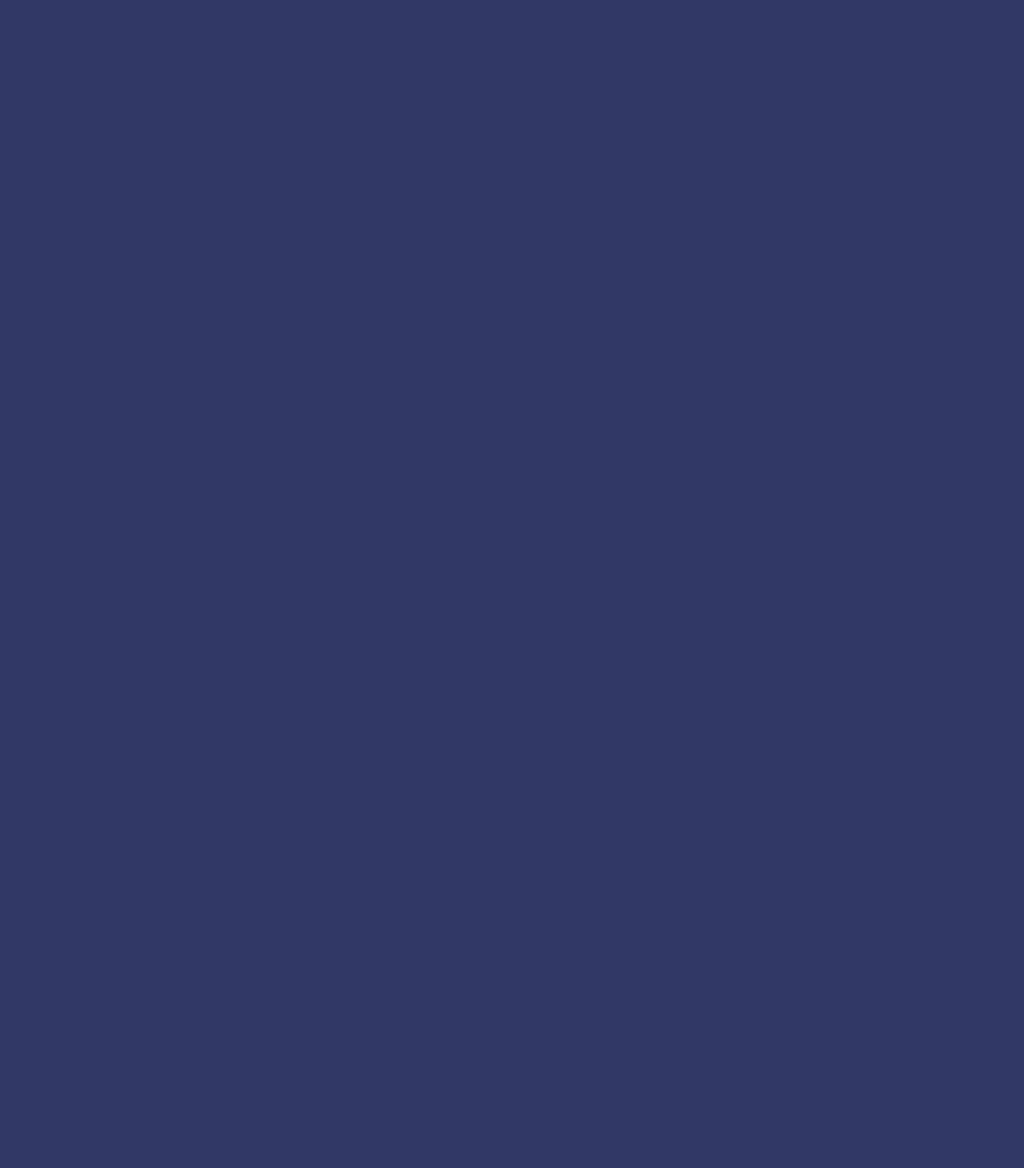
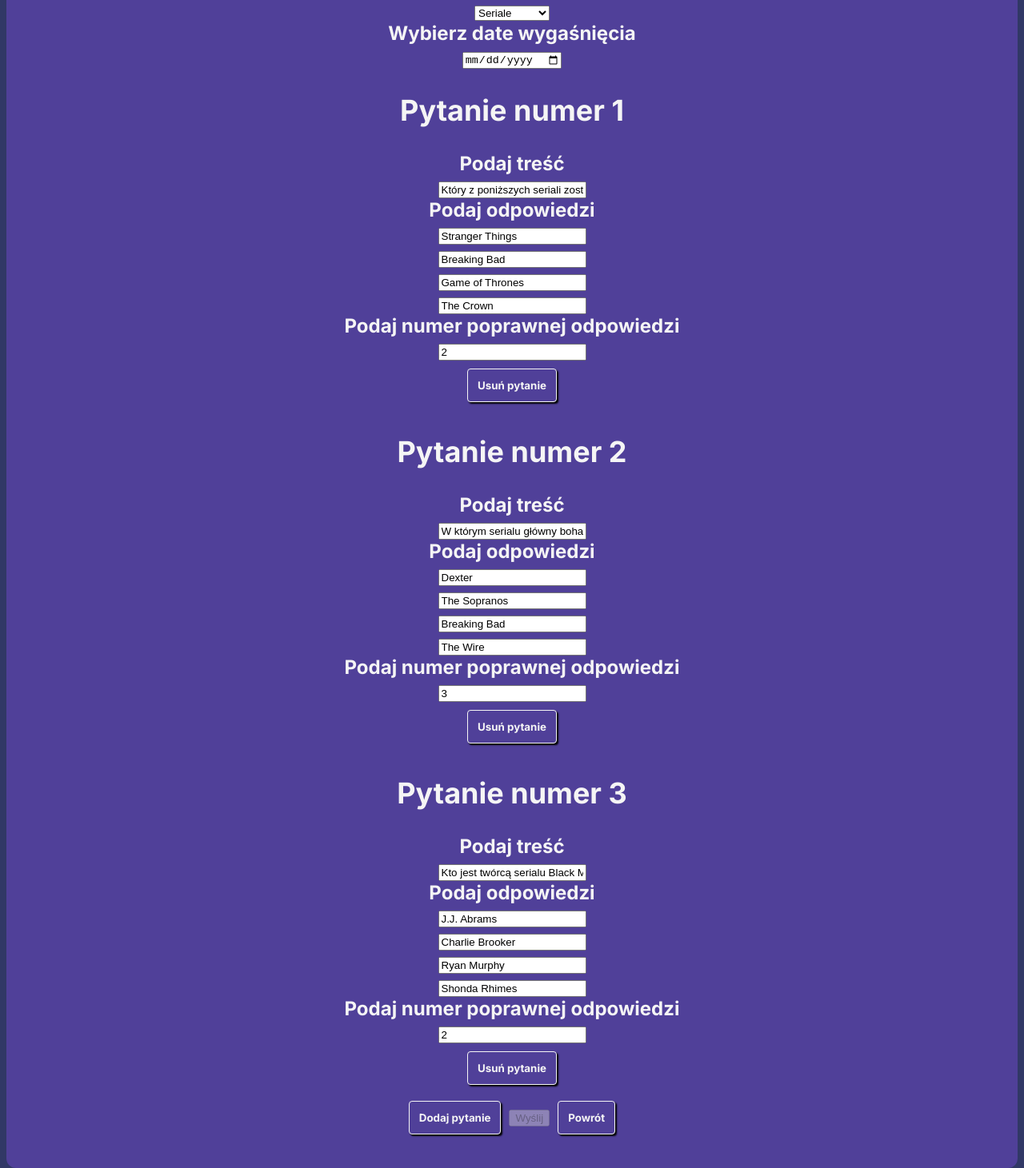
Before and after one commit to Squezer123/AngularProject, an Angular app: page /quiz/1/edit in a window 1280 px wide. Before the commit this address led to /. Shown: the part 268-1729 px from the top of the page at 80% size. Before the commit the page ends 800 px from the top, so only its background shows below. Built offline with nearby package versions, Linux system fonts and the light colour scheme.

Commit message:
dodanie edycji

```diff
--- a/src/app/app-routing.module.ts
+++ b/src/app/app-routing.module.ts
@@ -10,7 +10,8 @@ const routes: Routes = [
   { path: 'quiz-form', component: QuizFormComponent },
   { path: 'quiz-list', component: QuizListComponent },
   { path: 'quiz', component: QuizListComponent },
-  { path: 'quiz/:id/conduct', component: QuizConductorComponent }
+  { path: 'quiz/:id/conduct', component: QuizConductorComponent },
+  { path: 'quiz/:id/edit', component: QuizFormComponent }
 ];
 
 @NgModule({
--- a/src/app/domain/pytanie.model.ts
+++ b/src/app/domain/pytanie.model.ts
@@ -1,7 +1,7 @@
 export class Pytanie {
 
-  constructor(private _tresc: String,
-              private _odpowiedzi: String[],
+  constructor(private _tresc: string,
+              private _odpowiedzi: string[],
               // PoprawnaOdpowiedz indeksujemy od 0
               // Czyli może mieć wartość z przedziału od 0 do 3
               private _poprawnaOdpowiedz: number) {
--- a/src/app/domain/quiz.model.ts
+++ b/src/app/domain/quiz.model.ts
@@ -4,7 +4,7 @@ import { Pytanie } from "./pytanie.model";
 export class Quiz {
 
   constructor(private _id: number,
-              private _nazwa: String,
+              private _nazwa: string,
               private _kategoria: Kategoria,
               private _dataWygasniecia: Date,
               private _pytania: Pytanie[]) {
--- a/src/app/quiz-form/quiz-form.component.html
+++ b/src/app/quiz-form/quiz-form.component.html
@@ -28,7 +28,7 @@
     </ng-container>
 
     <button type="button" class="btn" (click)="addPytanie()">Dodaj pytanie</button>
-    <button type="submit" class="btn" [disabled]=form.invalid>Wyślij</button>
+    <button type="submit" [disabled]=form.invalid>Wyślij</button>
     <button type="button" class="btn" (click)="return()">Powrót</button>
   </form>
 </div>
--- a/src/app/quiz-form/quiz-form.component.ts
+++ b/src/app/quiz-form/quiz-form.component.ts
@@ -3,8 +3,9 @@ import { FormArray, FormBuilder, FormControl, FormGroup, Validators } from "@ang
 import { startsWithUppercase } from '../validators/custom-validators';
 import { Kategoria } from "../domain/kategoria.enum";
 import { QuizService } from "../services/quiz.service";
-import {Router} from "@angular/router";
+import {ActivatedRoute, Router} from "@angular/router";
 import {Pytanie} from "../domain/pytanie.model";
+import {Quiz} from "../domain/quiz.model";
 
 @Component({
   selector: 'app-quiz-form',
@@ -15,20 +16,40 @@ export class QuizFormComponent {
   form: FormGroup;
   kategorie: string[];
 
-  constructor(private fb: FormBuilder, private quizService: QuizService, private router: Router) {
+  id: number
+
+  constructor(private fb: FormBuilder, private quizService: QuizService, private router: Router, route: ActivatedRoute) {
     this.kategorie = Object.values(Kategoria);
 
+    let nazwa='',kategoria='';
+
+    this.id = +route.snapshot.params['id'];
+    let quiz;
+    if(!isNaN(this.id)) {
+      quiz = this.quizService.findQuizById(this.id);
+
+      nazwa = quiz.nazwa;
+      kategoria = quiz.kategoria;
+        //dataWygasniecia = this.quiz.dataWygasniecia.getFullYear();
+    }
+
     this.form = this.fb.group({
-      nazwa: new FormControl('', [Validators.required, Validators.minLength(3),
+      nazwa: new FormControl(nazwa, [Validators.required, Validators.minLength(3),
         Validators.maxLength(50),startsWithUppercase]),
-      kategoria: new FormControl('', Validators.required),
+      kategoria: new FormControl(kategoria, Validators.required),
       dataWygasniecia: new FormControl('', Validators.required),
       pytania: this.fb.array([], Validators.required)
     });
+
+    if(!isNaN(this.id)) {
+      for(let p of quiz.pytania) {
+        this.addPytanie(p.tresc,p.odpowiedzi,p.poprawnaOdpowiedz);
+      }
+    }
   }
 
   get pytania() {
-    return this.form.get('pytania') as FormArray;
+    return this.form?.get('pytania') as FormArray;
   }
   get nazwa() {
     return this.form.get('nazwa');
@@ -40,14 +61,14 @@ export class QuizFormComponent {
     return this.form.get('dataWygasniecia');
   }
 
-  addPytanie() {
+  addPytanie(tresc='',odp = ['','','',''],nrPoprawnejOdp = 0) {
     const pytanieForm = this.fb.group({
-      tresc: ['', [Validators.required, Validators.minLength(3), Validators.maxLength(50)]],
-      odp1: ['', [Validators.required, Validators.maxLength(30)]],
-      odp2: ['', [Validators.required, Validators.maxLength(30)]],
-      odp3: ['', [Validators.required, Validators.maxLength(30)]],
-      odp4: ['', [Validators.required, Validators.maxLength(30)]],
-      nrPoprawnejOdp: ['', [Validators.required, Validators.min(1), Validators.max(4)]]
+      tresc: [tresc, [Validators.required, Validators.minLength(3), Validators.maxLength(100)]],
+      odp1: [odp[0], [Validators.required, Validators.maxLength(30)]],
+      odp2: [odp[1], [Validators.required, Validators.maxLength(30)]],
+      odp3: [odp[2], [Validators.required, Validators.maxLength(30)]],
+      odp4: [odp[3], [Validators.required, Validators.maxLength(30)]],
+      nrPoprawnejOdp: [nrPoprawnejOdp+1, [Validators.required, Validators.min(1), Validators.max(4)]]
     });
 
     this.pytania.push(pytanieForm);
@@ -55,17 +76,25 @@ export class QuizFormComponent {
 
   register() {
     if (this.form.valid) {
-      console.log(this.form.value)
       const listaPytan: Pytanie[] = [];
       for(let element of this.form.value.pytania) {
         listaPytan.push(new Pytanie(element.tresc,[element.odp1,element.odp2,element.odp3,element.odp4],element.nrPoprawnejOdp-1));
       }
 
-        this.quizService.addQuiz(this.form.value.nazwa,this.form.value.kategoria,this.form.value.dataWygasniecia,listaPytan);
-        this.router.navigate([`/quiz-list`]);
-    }
-    else {
-      console.log("Pusty validator");
+      const date = this.form.value.dataWygasniecia.split("-");
+      let day = parseInt(date[2],10);
+      const newDate = new Date(parseInt(date[0],10),parseInt(date[1],10)-1,
+        day ,0, 0, 0, 0);
+      console.log(newDate);
+
+      if(isNaN(this.id)) {
+        this.quizService.addQuiz(this.form.value.nazwa,this.form.value.kategoria, newDate,listaPytan);
+      }
+      else {
+        this.quizService.editQuiz(this.id,this.form.value.nazwa,this.form.value.kategoria, newDate,listaPytan);
+      }
+
+      this.router.navigate([`/quiz-list`]);
     }
   }
   return() {
--- a/src/app/quiz-list/quiz-list-element/quiz-list-element.component.html
+++ b/src/app/quiz-list/quiz-list-element/quiz-list-element.component.html
@@ -5,5 +5,6 @@
   <p>Wygasa: {{ printDate() }}</p>
 
   <button type="button" class="start-button" (click)="startQuiz()">Rozpocznij quiz</button>
+  <button type="button" class="edit-button" (click)="editQuiz()">Edytuj quiz</button>
   <button type="button" class="delete-button" (click)="deleteQuiz()">Usuń quiz</button>
 </div>
--- a/src/app/quiz-list/quiz-list-element/quiz-list-element.component.scss
+++ b/src/app/quiz-list/quiz-list-element/quiz-list-element.component.scss
@@ -47,3 +47,10 @@
     margin-right: 0.5rem;
   }
 }
+.edit-button {
+  @include button;
+  background: #504099;
+  border: solid whitesmoke 1px;
+  box-shadow: black 2px 2px 2px;
+  margin-right: 0.5rem;
+}
--- a/src/app/quiz-list/quiz-list-element/quiz-list-element.component.ts
+++ b/src/app/quiz-list/quiz-list-element/quiz-list-element.component.ts
@@ -29,7 +29,7 @@ export class QuizListElementComponent {
     el.forEach((element, index) => {
         if (index > 0) { retDate += '-'; }
         switch (element) {
-          case 'dd': tmp = this.quiz.dataWygasniecia.getDate() + 1; break;
+          case 'dd': tmp = this.quiz.dataWygasniecia.getDate(); break;
           case 'mm': tmp = this.quiz.dataWygasniecia.getMonth() + 1; break;
           default: retDate += this.quiz.dataWygasniecia.getFullYear();
         }
@@ -41,4 +41,7 @@ export class QuizListElementComponent {
 
     return retDate;
   }
+  editQuiz () {
+    this.router.navigate([`quiz`,this.quiz.id,'edit']);
+  }
 }
--- a/src/app/quiz-list/quiz-list.component.html
+++ b/src/app/quiz-list/quiz-list.component.html
@@ -1,7 +1,7 @@
 <div class="container">
   <h1>Quizy.pl</h1>
   <div class="options">
-    <router-outlet class="AddQuiz"><button (click)="click()">Dodaj quiz</button></router-outlet>
+    <router-outlet class="AddQuiz"><button (click)="addQuiz()">Dodaj quiz</button></router-outlet>
   </div>
 
   <app-quiz-list-element *ngFor="let quiz of quizy" [quiz]="quiz"></app-quiz-list-element>
--- a/src/app/quiz-list/quiz-list.component.ts
+++ b/src/app/quiz-list/quiz-list.component.ts
@@ -14,7 +14,7 @@ export class QuizListComponent {
   constructor(private quizService: QuizService, private router: Router) {
     this.quizy = this.quizService.quizy;
   }
-  click () {
+  addQuiz () {
     this.router.navigate([`/quiz-form`]);
   }
 }
--- a/src/app/services/quiz.service.ts
+++ b/src/app/services/quiz.service.ts
@@ -100,4 +100,7 @@ export class QuizService {
   addQuiz(nazwa, kategoria, dataWygasniecia, pytania) {
     this.quizy.push(new Quiz(this.id++, nazwa, kategoria, dataWygasniecia, pytania));
   }
+  editQuiz(id,nazwa, kategoria, dataWygasniecia, pytania) {
+    this.quizy[id-1] = new Quiz(id,nazwa,kategoria,dataWygasniecia,pytania);
+  }
 }
```
